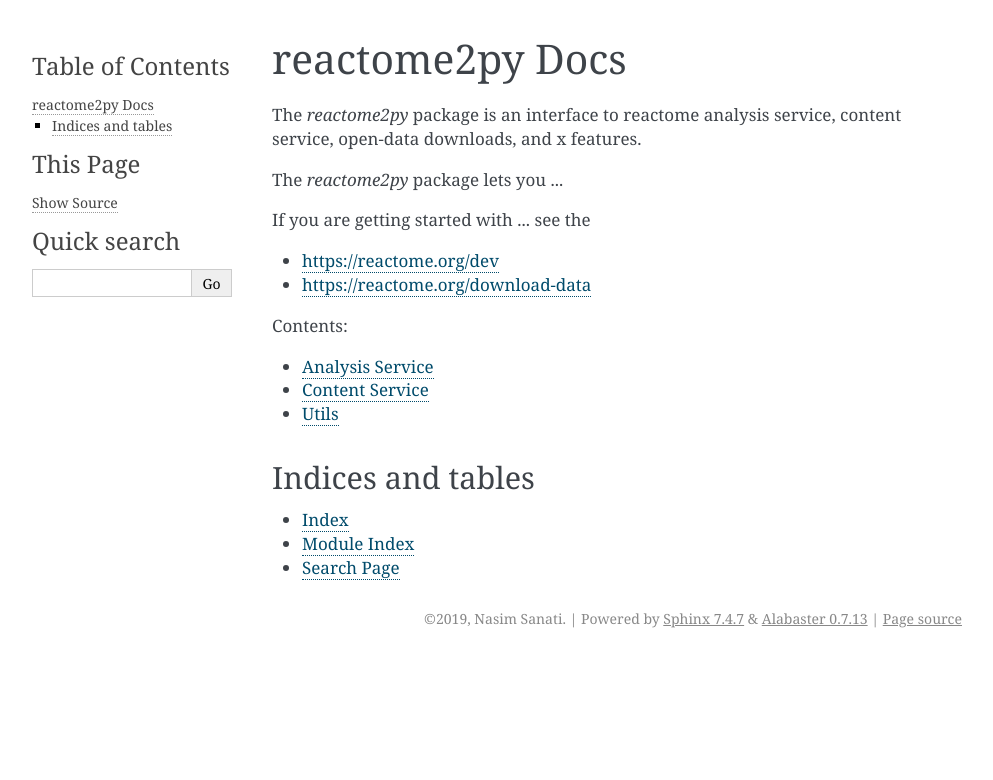
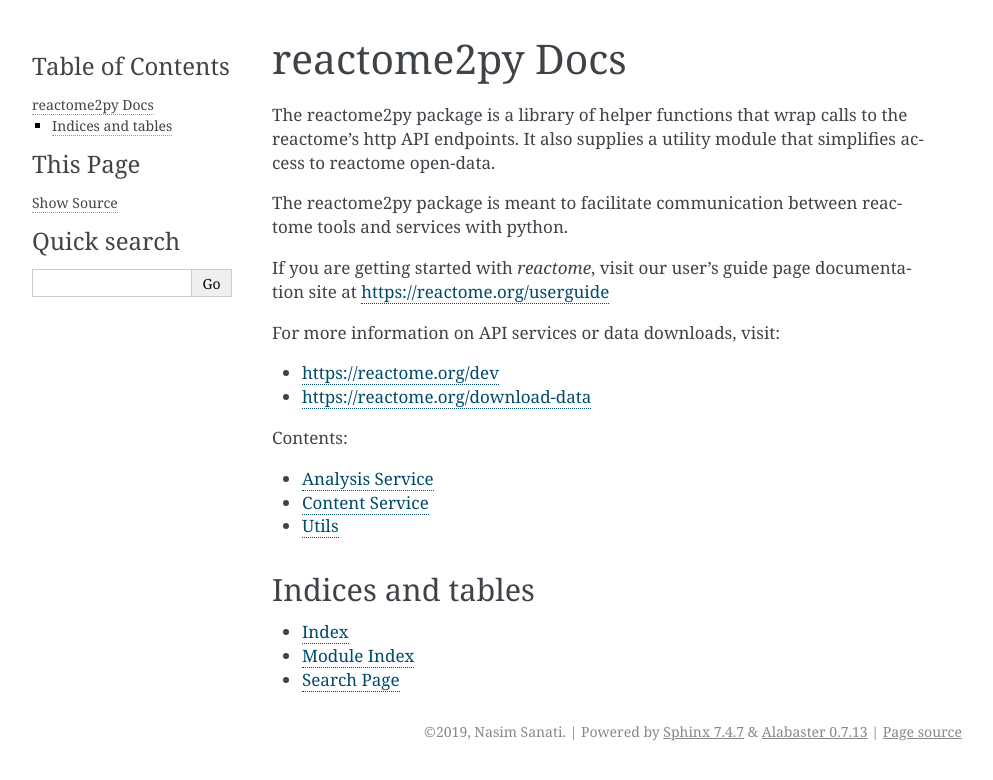
Before and after one commit to reactome/reactome2py, a Sphinx documentation site: the page built from docs/source/index.rst, in a window 1280 px wide. Shown: the top 780 px of the page, without its empty margins (148-1141 px from the left). Built offline with Sphinx 7.4.7, drawn with Linux system fonts in a browser that asks for light colours.

Commit message:
updated index.rst

```diff
--- a/docs/source/index.rst
+++ b/docs/source/index.rst
@@ -5,11 +5,13 @@
 reactome2py Docs
 ==================
 
-The `reactome2py` package is an interface to reactome analysis service, content service, open-data downloads, and x features.
+The reactome2py package is a library of helper functions that wrap calls to the reactome’s http API endpoints. It also supplies a utility module that simplifies access to reactome open-data.
 
-The `reactome2py` package lets you ...
+The reactome2py package is meant to facilitate communication between reactome tools and services with python.
 
-If you are getting started with ... see the
+If you are getting started with `reactome`, visit our user’s guide page documentation site at  https://reactome.org/userguide
+
+For more information on API services or data downloads, visit:
 
 - https://reactome.org/dev
 - https://reactome.org/download-data
```
Also changed, not shown: 2 other files.
